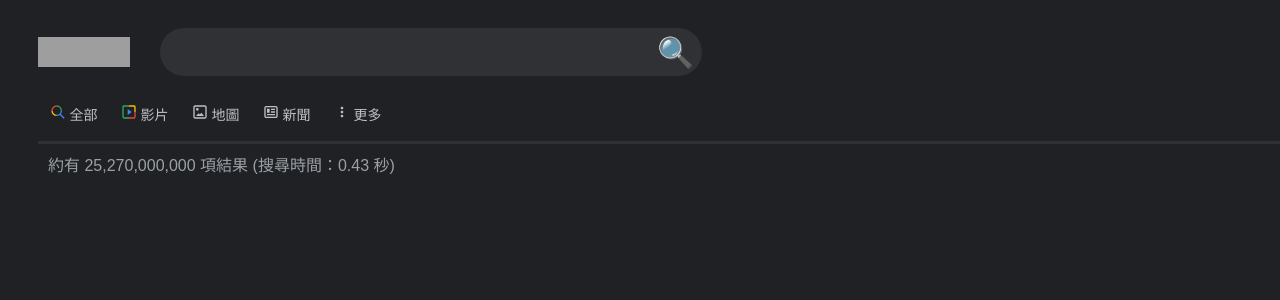
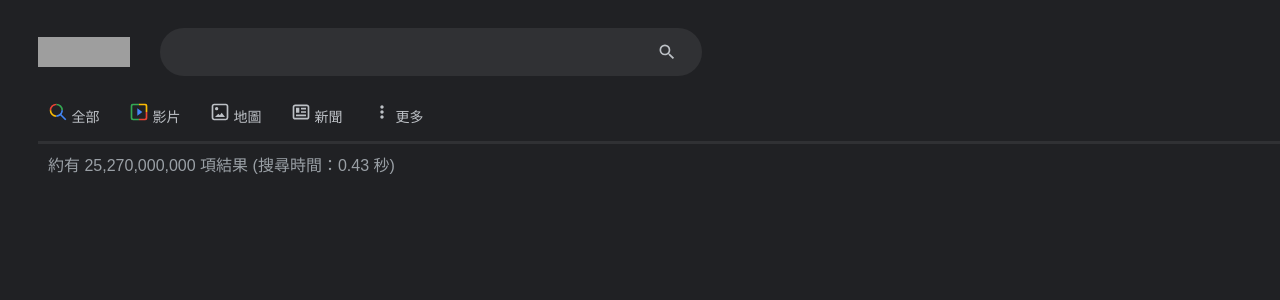
Before and after one commit to huhuhu0420/fireCat, a Flask app: page /chat in a window 1280 px wide. Shown: the top 300 px of the page. Run offline with Flask 2, Linux system fonts and the light colour scheme; data that the repository does not hold is empty; grey boxes are pictures that could not be loaded.

Commit message:
fix mouse picture and search icon

```diff
--- a/src/static/chat.css
+++ b/src/static/chat.css
@@ -84,12 +84,15 @@
         flex-direction: row;
         margin-top: 20px;
         margin-bottom: 10px;
+    }
 
+    div.searchType>a {
+        margin-right: 10px;
     }
 
     svg {
-        height: 16px;
-        fill: currentColor;
+        height: 20px;
+        fill: #bdc1c6;
     }
 
     button.searchType {
@@ -105,6 +108,7 @@
         border: none;
         outline: 0;
 
+        cursor: pointer;
     }
 
 
--- a/src/templates/chat.html
+++ b/src/templates/chat.html
@@ -21,7 +21,11 @@
       <div class="searchinput">
         <input class="searchinput" type="text" name="user" id="input" />
         <button class="submit" id="submit">
-          🔍
+          <svg focusable="false" xmlns="http://www.w3.org/2000/svg" viewBox="0 0 24 24">
+            <path
+              d="M15.5 14h-.79l-.28-.27A6.471 6.471 0 0 0 16 9.5 6.5 6.5 0 1 0 9.5 16c1.61 0 3.09-.59 4.23-1.57l.27.28v.79l5 4.99L20.49 19l-4.99-5zm-6 0C7.01 14 5 11.99 5 9.5S7.01 5 9.5 5 14 7.01 14 9.5 11.99 14 9.5 14z">
+            </path>
+          </svg>
         </button>
       </div>
     </div>
```
